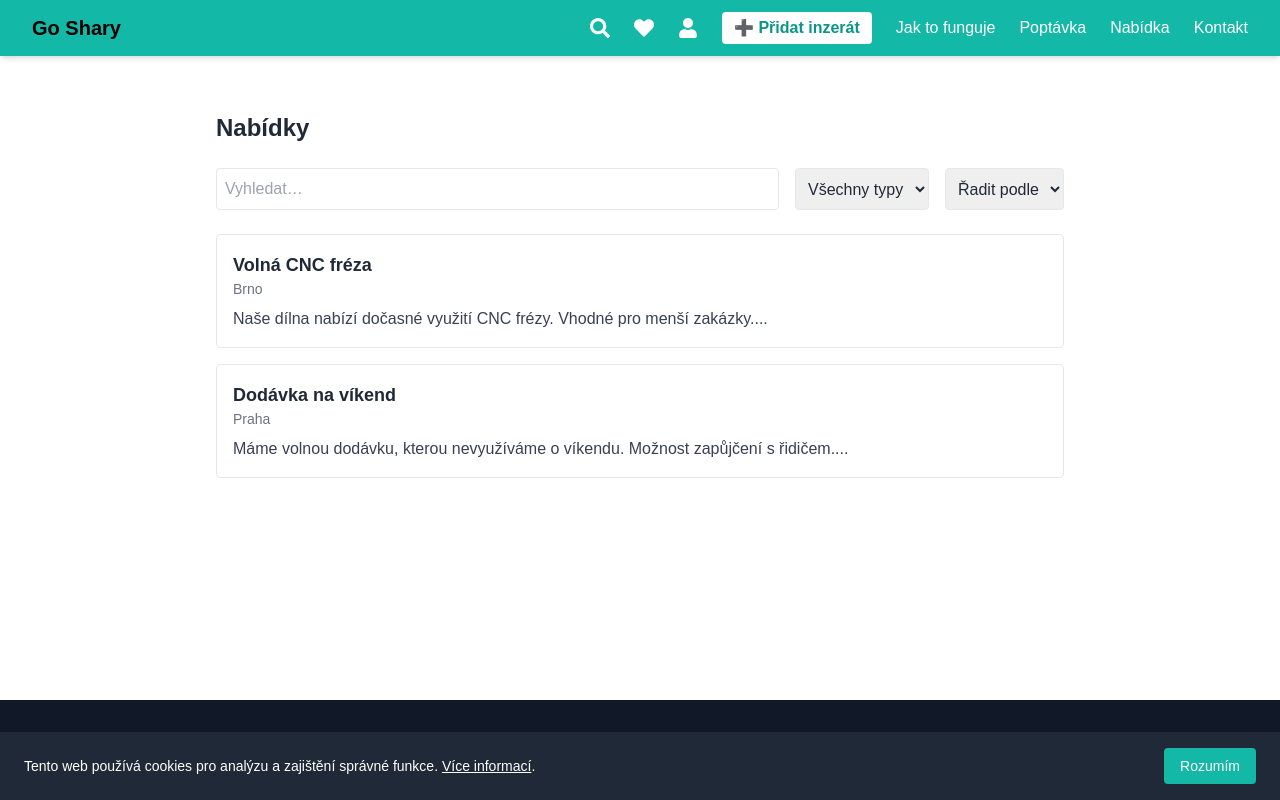
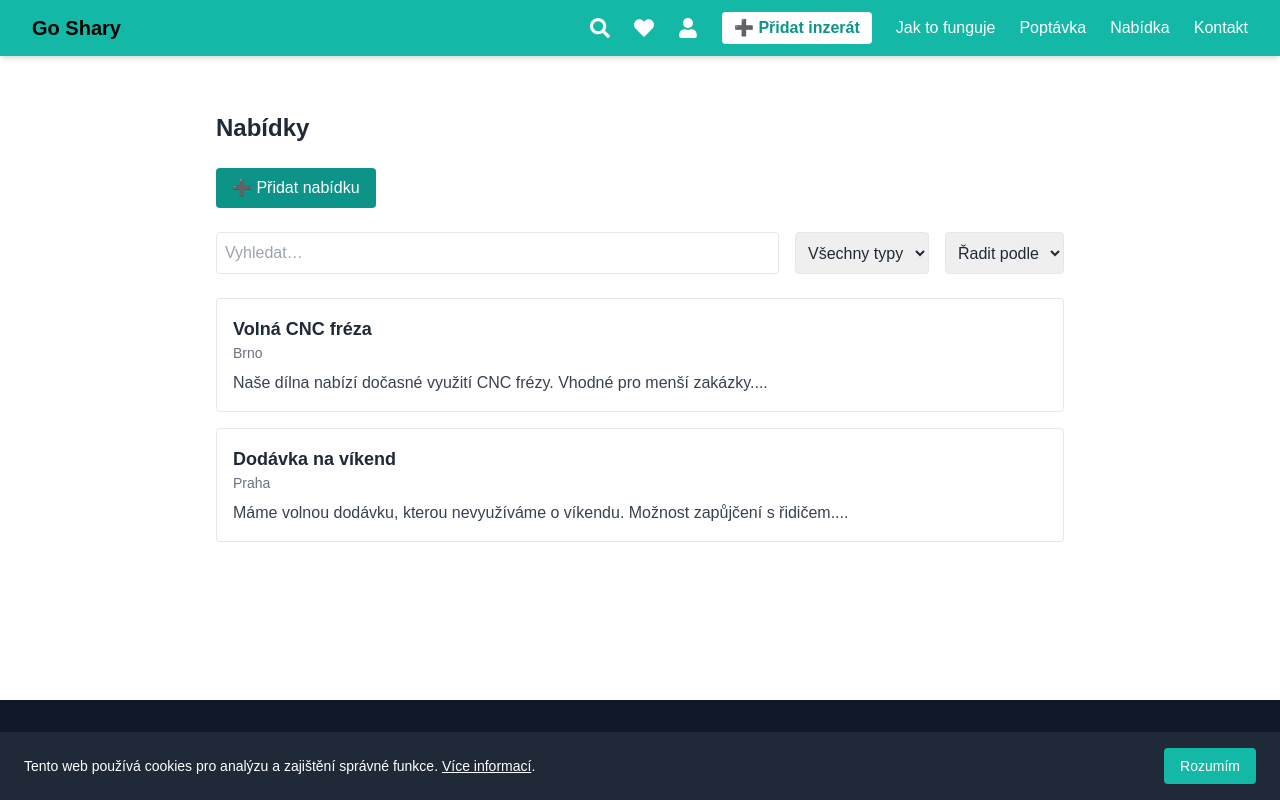
Before and after one commit to Tekier10/goshary, a Next.js app: page /nabidka in a window 1280 px wide. Built offline with nearby package versions, Linux system fonts and the light colour scheme; a web font is replaced by a local one.

Commit message:
Add files via upload

```diff
--- a/pages/nabidka.tsx
+++ b/pages/nabidka.tsx
@@ -27,6 +27,12 @@ export default function Nabidka() {
   return (
     <main className="max-w-4xl mx-auto p-6 space-y-6">
       <h1 className="text-2xl font-bold">Nabídky</h1>
+      <Link
+        href="/pridat"
+        className="inline-block mt-2 bg-teal-600 text-white px-4 py-2 rounded hover:bg-teal-700 transition"
+      >
+        ➕ Přidat nabídku
+      </Link>
 
       <div className="flex flex-col sm:flex-row gap-4">
         <input
```
